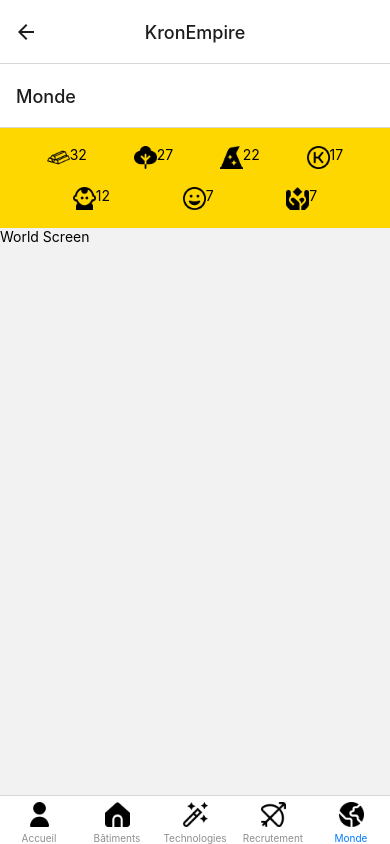
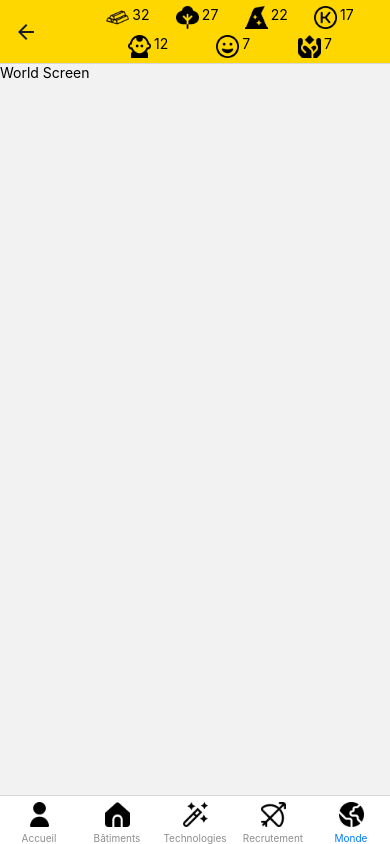
Before and after one commit to Jean-BaptisteL/kronempire_java, a React Native app in the folder kronempire/: screen /Monde in a window 390 px wide. Built offline with nearby package versions, Linux system fonts and the light colour scheme.

Commit message:
Same global resources header for every views

```diff
--- a/kronempire/App.js
+++ b/kronempire/App.js
@@ -1,12 +1,13 @@
-import { NavigationContainer } from '@react-navigation/native';
-import { createNativeStackNavigator } from '@react-navigation/native-stack';
-import { StatusBar } from 'expo-status-bar';
-import { StyleSheet, Text, View } from 'react-native';
-import { createBottomTabNavigator } from '@react-navigation/bottom-tabs';
+import { NavigationContainer } from "@react-navigation/native";
+import { createNativeStackNavigator } from "@react-navigation/native-stack";
+import { StatusBar } from "expo-status-bar";
+import { StyleSheet, Text, View } from "react-native";
+import { createBottomTabNavigator } from "@react-navigation/bottom-tabs";
 
-import Connection from './screens/Connection';
-import GameScreen from './screens/GameScreen';
-import TemplateScreen from './screens/TemplateScreen';
+import Connection from "./screens/Connection";
+import GameScreen from "./screens/GameScreen";
+import TemplateScreen from "./screens/TemplateScreen";
+import ResourceContainer from "./container/resourceContainerView";
 
 const Stack = createNativeStackNavigator();
 
@@ -18,16 +19,29 @@ export default function App() {
     // </View>
     <NavigationContainer independent={true}>
       <Stack.Navigator>
-        <Stack.Screen name='Connection' component={Connection} options={
-          {title: 'KronEmpire - Connexion',
-          headerTitleAlign: 'center'}
-          }/>
-          {/* TEST */}
-        <Stack.Screen name='Home' component={GameScreen}
-        options={
-          {title: 'KronEmpire',
-          headerTitleAlign: 'center'}
-        }
+        <Stack.Screen
+          name="Connection"
+          component={Connection}
+          options={{
+            title: "KronEmpire - Connexion",
+            headerTitleAlign: "center",
+          }}
+        />
+        {/* TEST */}
+        <Stack.Screen
+          name="Home"
+          component={GameScreen}
+          options={{
+            //   title: 'KronEmpire',
+            // headerTitleAlign: 'center',
+            // headerShown: false,
+            headerBackVisible: false,
+            headerTitle: (props) => <ResourceContainer/>,
+            headerTitleAlign : 'center',
+            headerStyle: {
+              backgroundColor: "gold",
+          },
+          }}
         />
       </Stack.Navigator>
     </NavigationContainer>
--- a/kronempire/container/resourceContainerView.js
+++ b/kronempire/container/resourceContainerView.js
@@ -15,7 +15,6 @@ const ResourceContainer = () => {
       return () => clearInterval(timer);
     });
 
-    // console.log(newValue);
     return Math.trunc(newValue);
   };
 
@@ -26,29 +25,6 @@ const ResourceContainer = () => {
   const renderPopulation = () => {return parseInt(calculateResources(1, 2.2))};
   const renderMood = () => {return parseInt(calculateResources(1, 1.2))};
   const renderDevotion = () => {return parseInt(calculateResources(1, 1.2))};
-
-  // const renderOre = () => {
-  //   const [oreValue, setResourceValue] = useState(1);
-  //   const oreXFactor = 1.2;
-
-  //   useEffect( () => {
-  //     const timer = setInterval( () => {
-  //       setResourceValue(oreValue + oreXFactor);
-  //     }, 1000);
-
-  //     return () => clearInterval(timer);
-  //   });
-
-  //   return Math.trunc(oreValue);
-  // };
-
-  const minerai = renderOre();
-  const bois = "Bois";
-  const mana = "Mana";
-  const kron = "Kron";
-  const population = "Population";
-  const moral = "Moral";
-  const devotion = "Dévotion";
 
   return (
     <View style={Styles.resourcesGlobal}>
--- a/kronempire/screens/BuildingScreen.js
+++ b/kronempire/screens/BuildingScreen.js
@@ -13,8 +13,7 @@ const BuildingScreen = () => {
 
   return (
       <View>
-        {/* resources container */}
-        <ResourceContainer/>
+        {/* <ResourceContainer/> */}
 
         {/* game container */}
         <Text>Building Screen</Text>
--- a/kronempire/screens/GameScreen.js
+++ b/kronempire/screens/GameScreen.js
@@ -9,17 +9,24 @@ import BuildingScreen from "./BuildingScreen";
 import TechnologyScreen from "./TechnologyScreen";
 import RecruitmentScreen from "./RecruitmentScreen";
 import WorldScreen from "./WorldScreen";
+import ResourceContainer from "../container/resourceContainerView";
 
 const Tab = createBottomTabNavigator();
+
+const header = ResourceContainer;
 
 const GlobalScreen = () => {
   return (
     <NavigationContainer independent={true}>
-        <Tab.Navigator>
+        <Tab.Navigator
+        // styling does not work on header
+        // style={{flex: 1, justifyContent: "space-evenly",
+        // }}
+        >
             <Tab.Screen name="Accueil"
                         component={HomeScreen}
                         options={{
-                          title: 'Accueil',
+                          headerShown: false,
                           tabBarIcon: ({size, focused, color}) => {
                             return (
                               <Image style={{ width: 25, height: 25}}
@@ -31,7 +38,7 @@ const GlobalScreen = () => {
             <Tab.Screen name="Bâtiments"
                         component={BuildingScreen}
                         options={{
-                          title: 'Bâtiments',
+                          headerShown: false,
                           tabBarIcon: ({size, focused, color}) => {
                             return (
                               <Image style={{ width: 25, height: 25}}
@@ -43,7 +50,7 @@ const GlobalScreen = () => {
             <Tab.Screen name="Technologies"
                         component={TechnologyScreen}
                         options={{
-                          title: 'Technologies',
+                          headerShown: false,
                           tabBarIcon: ({size, focused, color}) => {
                             return (
                               <Image style={{ width: 25, height: 25}}
@@ -55,7 +62,7 @@ const GlobalScreen = () => {
             <Tab.Screen name="Recrutement"
                         component={RecruitmentScreen}
                         options={{
-                          title: 'Recrutement',
+                          headerShown: false,
                           tabBarIcon: ({size, focused, color}) => {
                             return (
                               <Image style={{ width: 25, height: 25}}
@@ -67,7 +74,7 @@ const GlobalScreen = () => {
             <Tab.Screen name="Monde"
                         component={WorldScreen}
                         options={{
-                          title: 'Monde',
+                          headerShown: false,
                           tabBarIcon: ({size, focused, color}) => {
                             return (
                               <Image style={{ width: 25, height: 25}}
--- a/kronempire/screens/HomeScreen.js
+++ b/kronempire/screens/HomeScreen.js
@@ -12,7 +12,7 @@ const HomeScreen = () => {
   return (
       <View>
         {/* resources container */}
-        <ResourceContainer/>
+        {/* <ResourceContainer/> */}
 
         {/* game container */}
         <Text>Home Screen</Text>
--- a/kronempire/screens/RecruitmentScreen.js
+++ b/kronempire/screens/RecruitmentScreen.js
@@ -12,7 +12,7 @@ const RecruitmentScreen = () => {
   return (
       <View>
         {/* resources container */}
-       <ResourceContainer/>
+       {/* <ResourceContainer/> */}
 
         {/* game container */}
         <Text>Recruitment Screen</Text>
--- a/kronempire/screens/TechnologyScreen.js
+++ b/kronempire/screens/TechnologyScreen.js
@@ -12,7 +12,7 @@ const TechnologyScreen = () => {
   return (
       <View>
         {/* resources container */}
-        <ResourceContainer/>
+        {/* <ResourceContainer/> */}
 
         {/* game container */}
         <Text>Technology Screen</Text>
--- a/kronempire/screens/WorldScreen.js
+++ b/kronempire/screens/WorldScreen.js
@@ -12,7 +12,7 @@ const WorldScreen = () => {
   return (
       <View>
         {/* resources container */}
-        <ResourceContainer/>
+        {/* <ResourceContainer/> */}
 
         {/* game container */}
         <Text>World Screen</Text>
--- a/kronempire/styles/Styles.js
+++ b/kronempire/styles/Styles.js
@@ -1,11 +1,18 @@
 import { StyleSheet } from "react-native";
+import { Dimensions } from "react-native";
 
 const Styles = StyleSheet.create({
     resourcesGlobal: {
-      // alignItems: 'center',
-      backgroundColor: "gold",
-      height: 100,
+      // display: 'flex',
+      flex: 1,
+      // backgroundColor: "gold",
+      // height: 100,
+      // justifyContent: "space-around",
       justifyContent: "space-evenly",
+      // justifyContent: "space-between",
+      // width: Dimensions.get('screen').width,
+      width: 300,
+      // margin: 0,
     },
     resourcesLine: {
       flexDirection: "row",
@@ -18,6 +25,7 @@ const Styles = StyleSheet.create({
     images: {
       height: 23,
       width: 23,
+      marginRight: 3,
     },
     screen: {
         justifyContent: "center",
```
